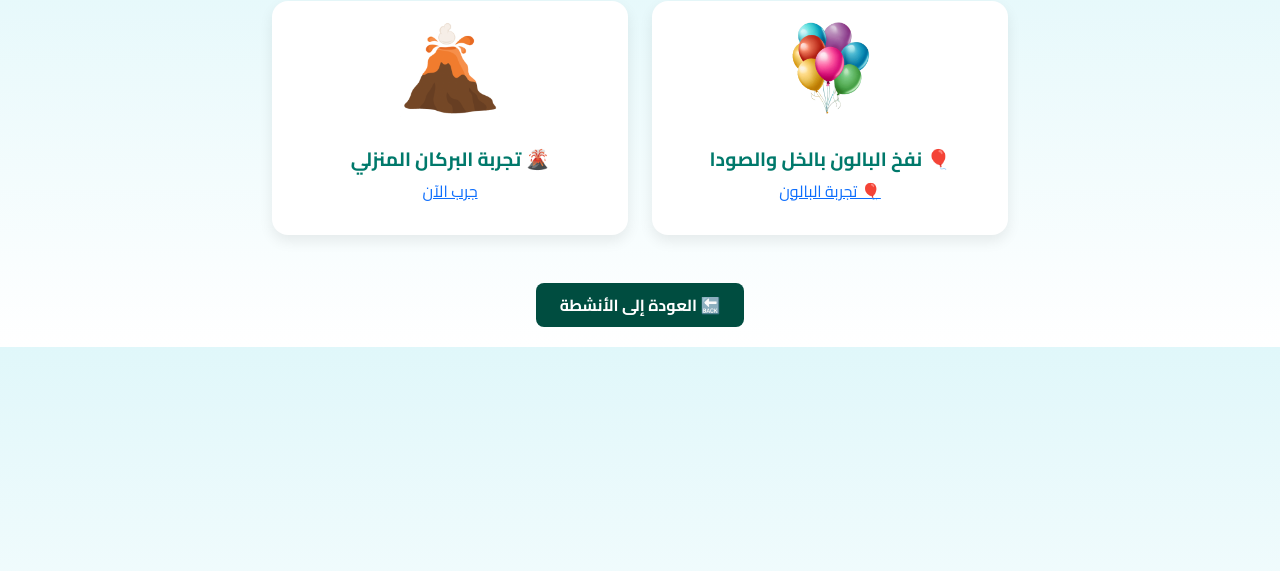
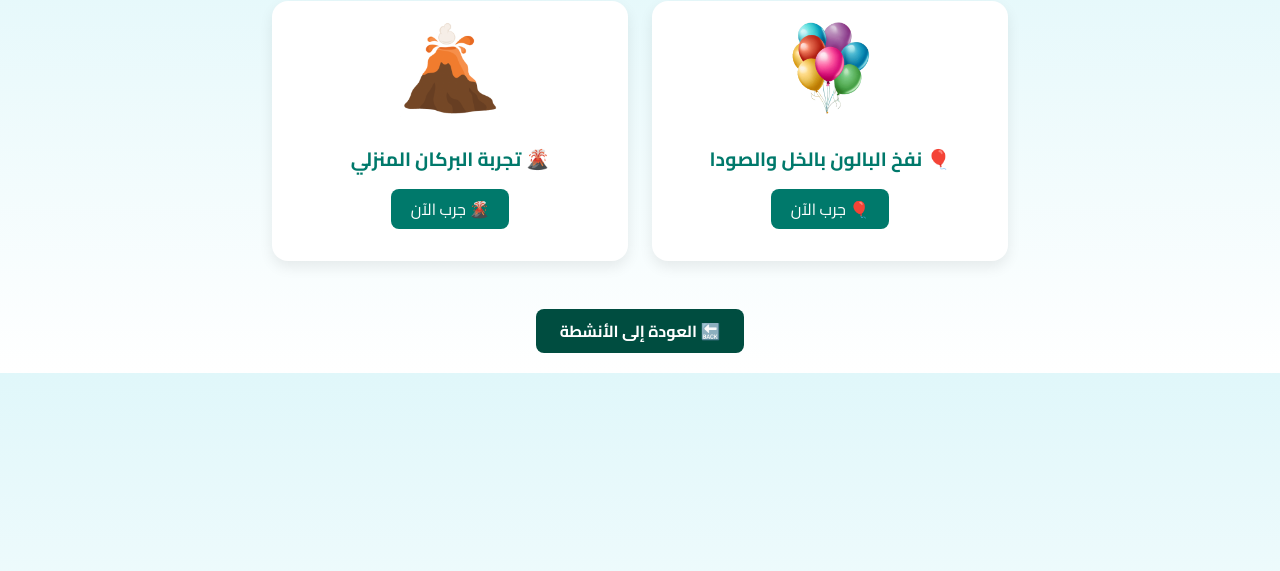
Before and after one commit to khammemzine/EspaceAbkaraiSaghir, a plain HTML site: page frontend/experiments.html in a window 1280 px wide. Shown: the part 97-668 px from the top of the page. Drawn offline with nearby package versions, Linux system fonts and the light colour scheme.

Commit message:
Update experiments.html

```diff
--- a/frontend/experiments.html
+++ b/frontend/experiments.html
@@ -45,7 +45,8 @@
       font-weight: bold;
     }
 
-    .btn-experiment {
+    .btn-experiment,
+    .protected-link {
       background-color: #00796b;
       color: white;
       border-radius: 8px;
@@ -55,7 +56,8 @@
       margin-top: 10px;
     }
 
-    .btn-experiment:hover {
+    .btn-experiment:hover,
+    .protected-link:hover {
       background-color: #004d40;
     }
 
@@ -91,24 +93,24 @@
   <div class="container">
     <div class="row justify-content-center g-4">
 
-      <!-- تجربة 1 -->
+      <!-- تجربة 1: البالون -->
       <div class="col-12 col-sm-6 col-md-4">
         <div class="card p-3 h-100">
           <img src="images/balloon.png" alt="تجربة البالون" class="img-fluid">
           <div class="card-body">
             <h5 class="card-title">🎈 نفخ البالون بالخل والصودا</h5>
-            <a href="https://espaceabkaraisaghir-backend.onrender.com/protected/experiments/balloon.html">🎈 تجربة البالون</a>
+            <a href="https://espaceabkaraisaghir-backend.onrender.com/protected/experiments/balloon.html" class="protected-link">🎈 جرب الآن</a>
           </div>
         </div>
       </div>
 
-      <!-- تجربة 2 -->
+      <!-- تجربة 2: البركان -->
       <div class="col-12 col-sm-6 col-md-4">
         <div class="card p-3 h-100">
           <img src="images/volcano.png" alt="تجربة البركان" class="img-fluid">
           <div class="card-body">
             <h5 class="card-title">🌋 تجربة البركان المنزلي</h5>
-            <a href=""https://espaceabkaraisaghir-backend.onrender.com/protected/experiments/volcano.html">جرب الآن</a>
+            <a href="https://espaceabkaraisaghir-backend.onrender.com/protected/experiments/volcano.html" class="protected-link">🌋 جرب الآن</a>
           </div>
         </div>
       </div>
@@ -128,7 +130,7 @@
         if (localStorage.getItem("loggedIn") !== "true") {
           e.preventDefault();
           alert("🔐 هذه التجربة مخصصة للأعضاء فقط.\nيرجى تسجيل الدخول أولاً.");
-          window.location.href = "/login.html";
+          window.location.href = "login.html";
         }
       });
     });
```
